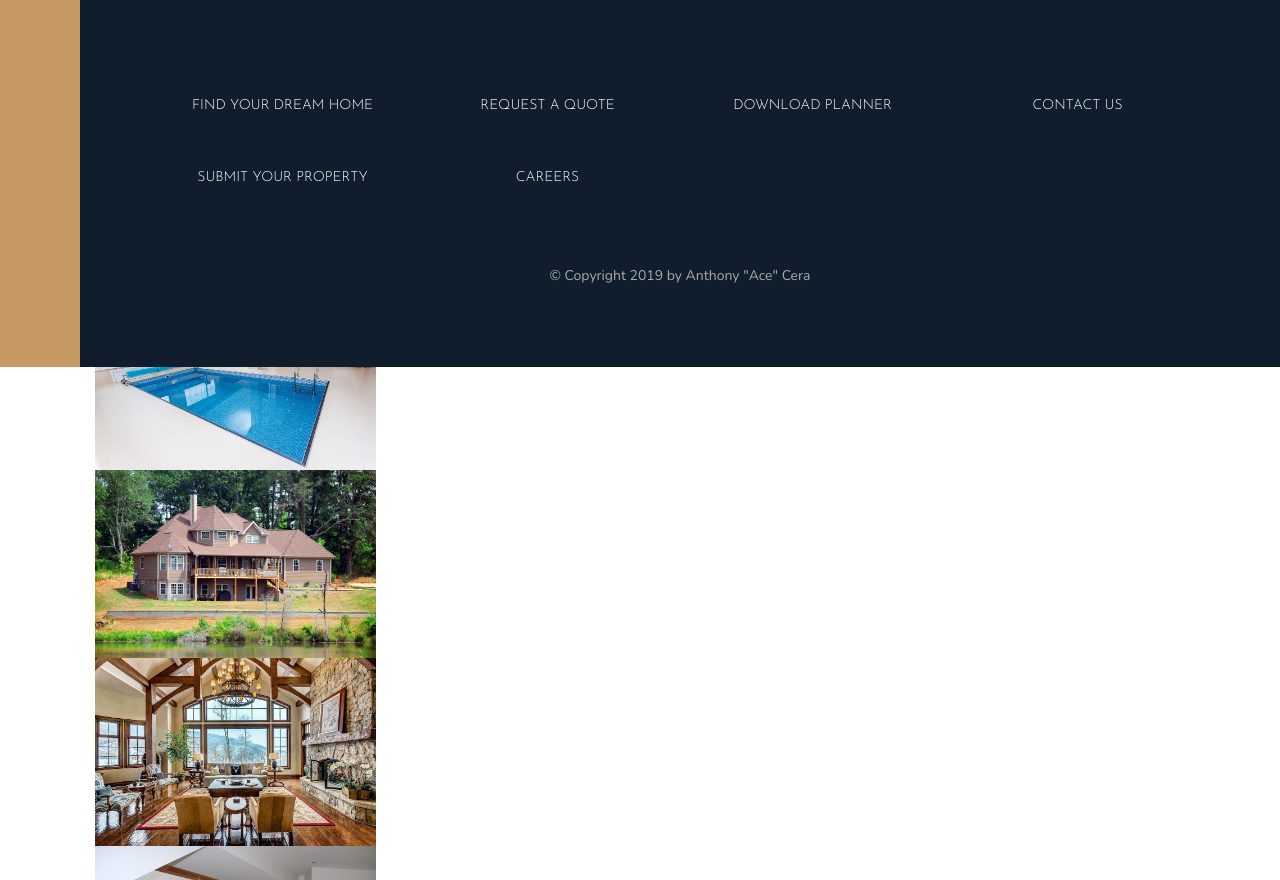
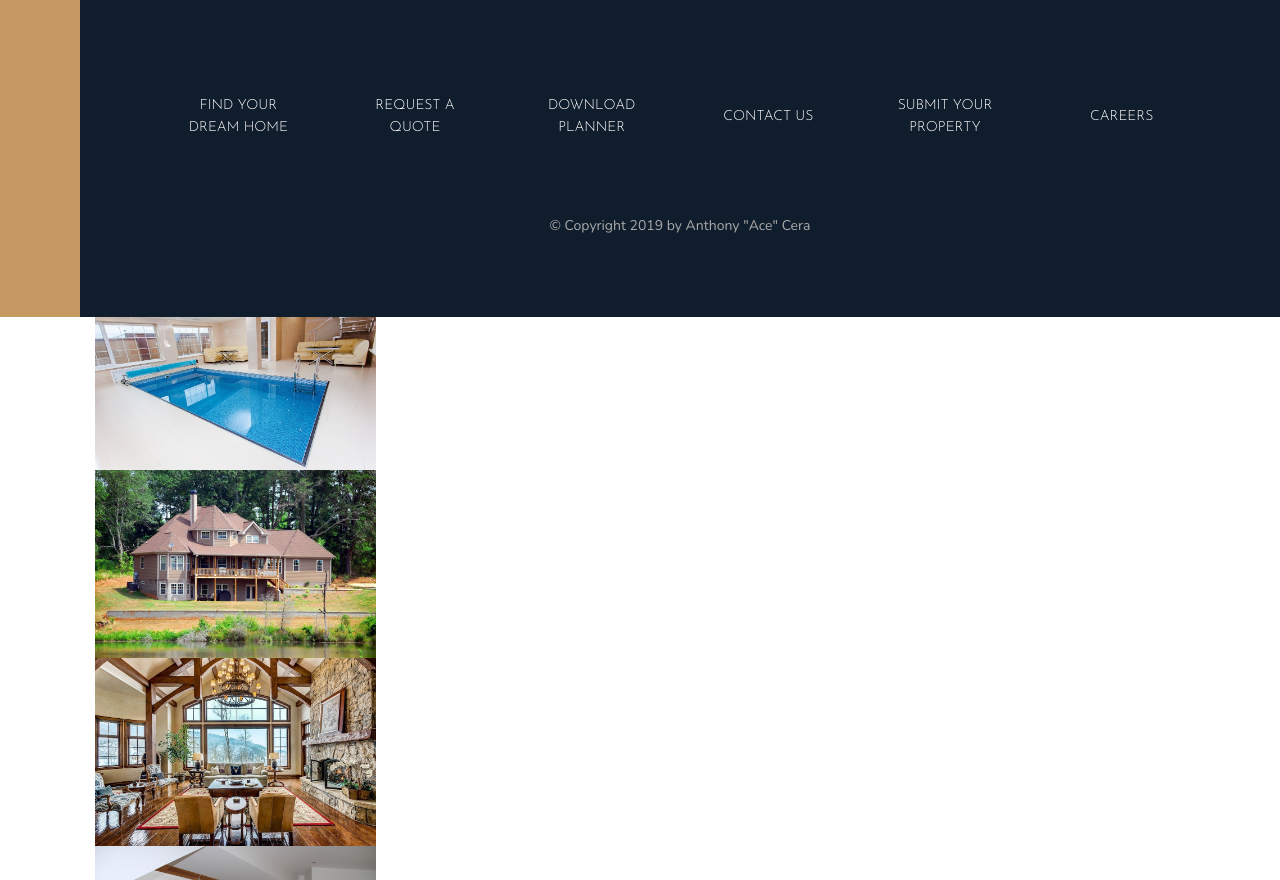
Before and after one commit to acecera/Nexter, a website: page index.html in a window 1280 px wide. Shown: the part 3819-4699 px from the top of the page. Drawn offline with nearby package versions, Linux system fonts and the light colour scheme; files that its build step writes are made by us from their sources.

Commit message:
added the styling for the footer navigation.

```diff
--- a/sass/_footer.scss
+++ b/sass/_footer.scss
@@ -8,7 +8,7 @@
     list-style: none;
 
     display: grid;
-    grid-template-columns: repeat(auto-fit, minmax(20rem, 1fr));
+    grid-template-columns: repeat(auto-fit, minmax(15rem, 1fr));
     grid-gap: 2rem;
     align-items: center;
 
```
